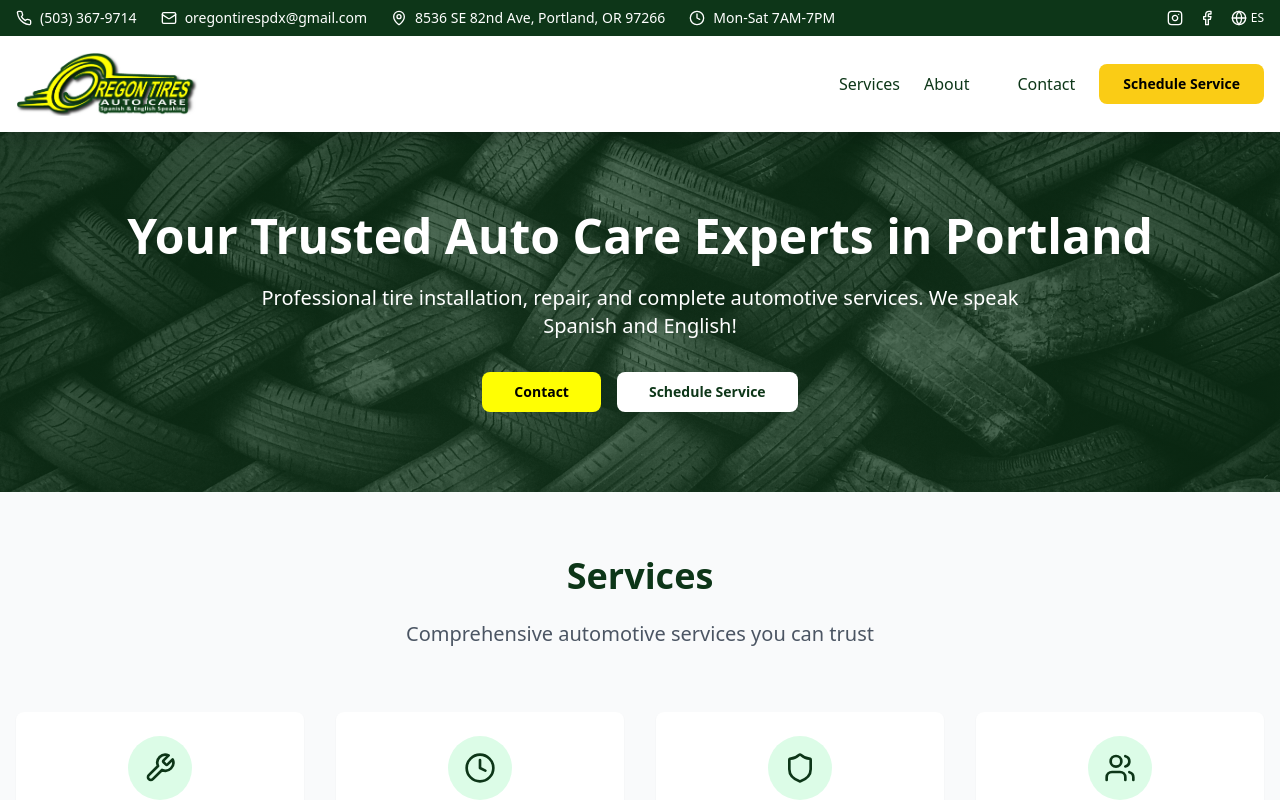
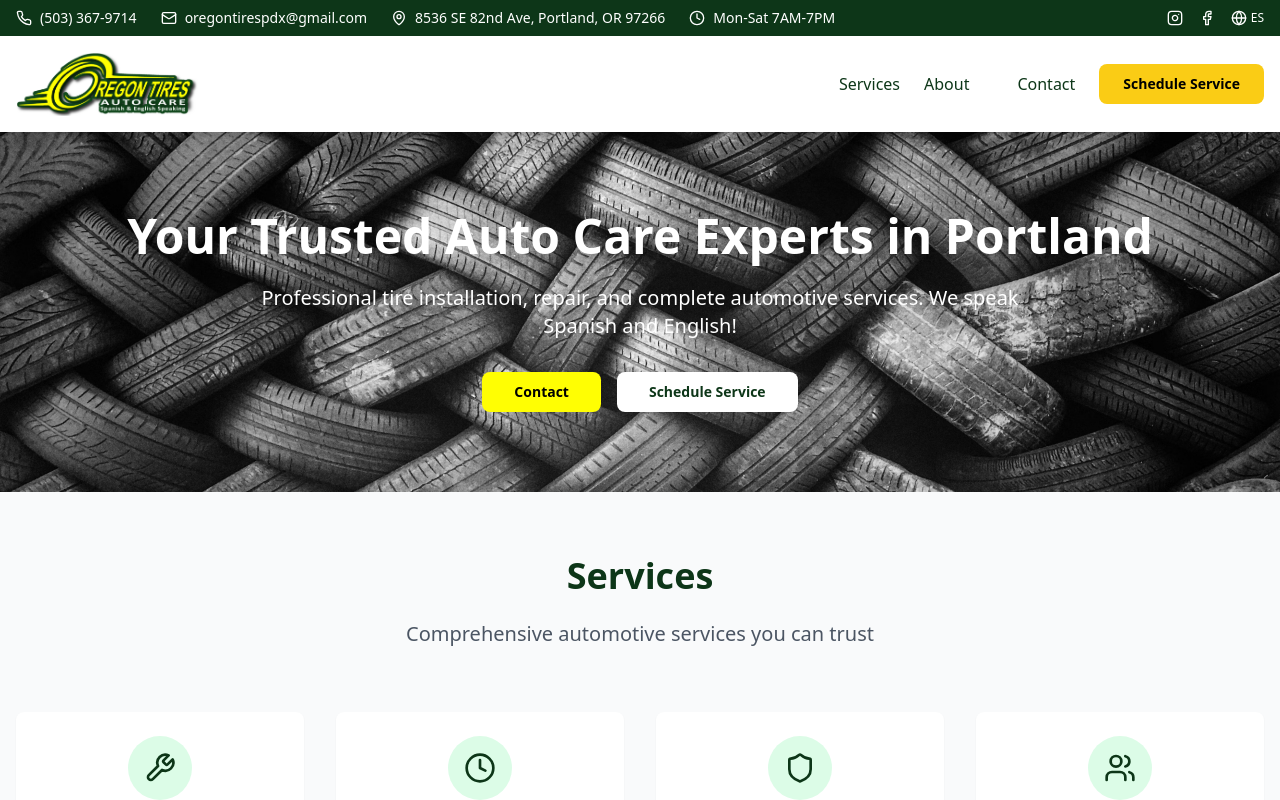
Before and after one commit to hiphopxgame/oregon-tires, a React (Vite) app: page / in a window 1280 px wide. Shown: the top 800 px of the page. Built offline with nearby package versions, Linux system fonts and the light colour scheme.

Commit message:
Remove green overlay from main image
Removed the green overlay from the hero image background.

```diff
--- a/src/components/OregonTiresHero.tsx
+++ b/src/components/OregonTiresHero.tsx
@@ -25,7 +25,7 @@ const OregonTiresHero: React.FC<HeroProps> = ({
       className="text-white py-20 relative"
       style={{
         backgroundColor: primaryColor,
-        backgroundImage: `linear-gradient(rgba(13, 54, 24, 0.7), rgba(13, 54, 24, 0.7)), url('/lovable-uploads/a4caf67d-ee79-4bfd-9e0a-7aef4278d086.png')`,
+        backgroundImage: `url('/lovable-uploads/a4caf67d-ee79-4bfd-9e0a-7aef4278d086.png')`,
         backgroundSize: 'cover',
         backgroundPosition: 'center',
         backgroundRepeat: 'no-repeat'
```
